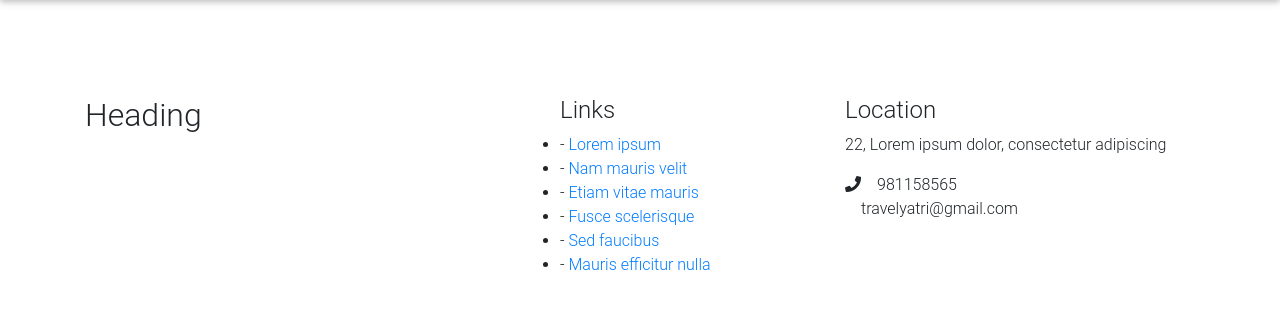
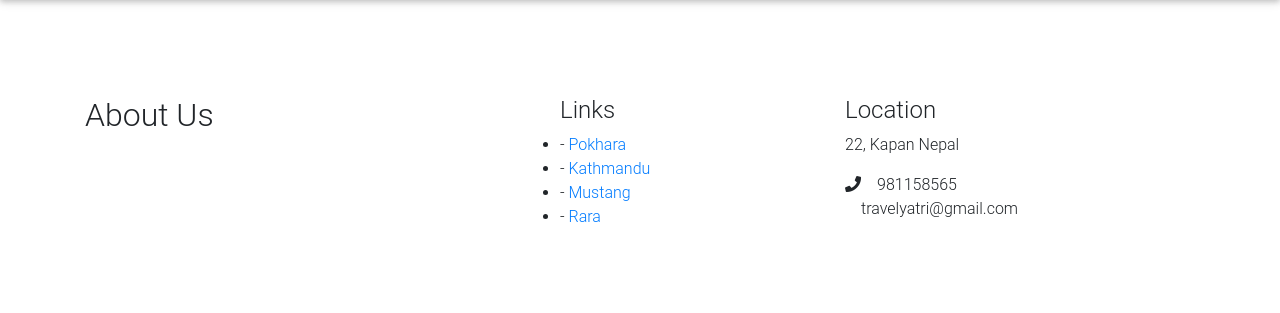
Before and after one commit to Dilip336/Tour-Management-System, a Django app: page /about/ in a window 1280 px wide. Shown: the part 56-369 px from the top of the page. Run offline with Django 3.2, Linux system fonts and the light colour scheme; some libraries are stand-ins or nearby versions; some web fonts are replaced.

Commit message:
base.html
Update base

```diff
--- a/app/templates/app/base.html
+++ b/app/templates/app/base.html
@@ -87,31 +87,29 @@
 <div class="container">
   <div class="row">
     <div class="col-lg-5 col-xs-12 about-company">
-      <h2>Heading</h2>
+      <h2>About Us</h2>
       <p class="pr-5 text-white-50">Lorem ipsum dolor sit amet, consectetur adipiscing elit. Nullam ac ante mollis quam tristique convallis </p>
       <p><a href="#"><i class="fa fa-facebook-square mr-1"></i></a><a href="#"><i class="fa fa-linkedin-square"></i></a></p>
     </div>
     <div class="col-lg-3 col-xs-12 links">
       <h4 class="mt-lg-0 mt-sm-3">Links</h4>
         <ul class="m-0 p-0">
-          <li>- <a href="#">Lorem ipsum</a></li>
-          <li>- <a href="#">Nam mauris velit</a></li>
-          <li>- <a href="#">Etiam vitae mauris</a></li>
-          <li>- <a href="#">Fusce scelerisque</a></li>
-          <li>- <a href="#">Sed faucibus</a></li>
-          <li>- <a href="#">Mauris efficitur nulla</a></li>
+          <li>- <a href="#">Pokhara</a></li>
+          <li>- <a href="#">Kathmandu</a></li>
+          <li>- <a href="#">Mustang</a></li>
+          <li>- <a href="#">Rara</a></li>
         </ul>
     </div>
     <div class="col-lg-4 col-xs-12 location">
       <h4 class="mt-lg-0 mt-sm-4">Location</h4>
-      <p>22, Lorem ipsum dolor, consectetur adipiscing</p>
+      <p>22, Kapan Nepal</p>
       <p class="mb-0"><i class="fa fa-phone mr-3"></i>981158565</p>
       <p><i class="fa fa-envelope-o mr-3"></i>travelyatri@gmail.com</p>
     </div>
   </div>
   <div class="row mt-5">
     <div class="col copyright">
-      <p class=""><small class="text-white-50">© 2019. All Rights Reserved.</small></p>
+      <p class=""><small class="text-white-50">© 2021 Developed by sahadeb Rokaya and Anish Thapa.</small></p>
     </div>
   </div>
 </div>
```
